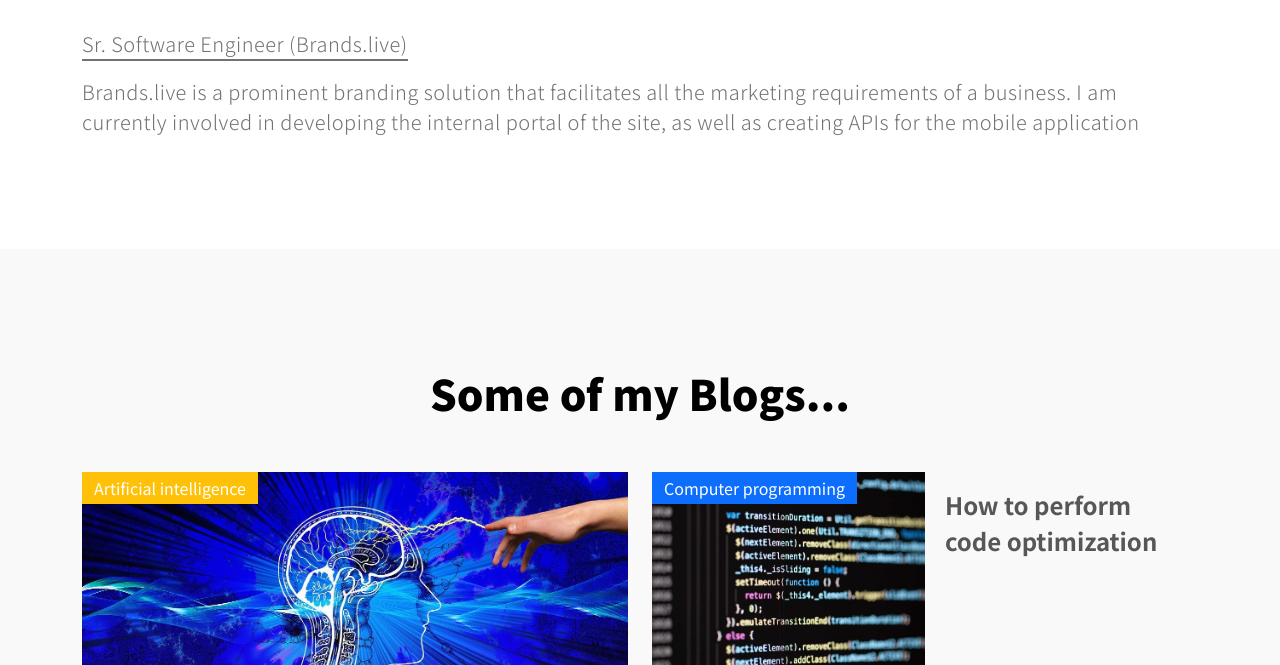
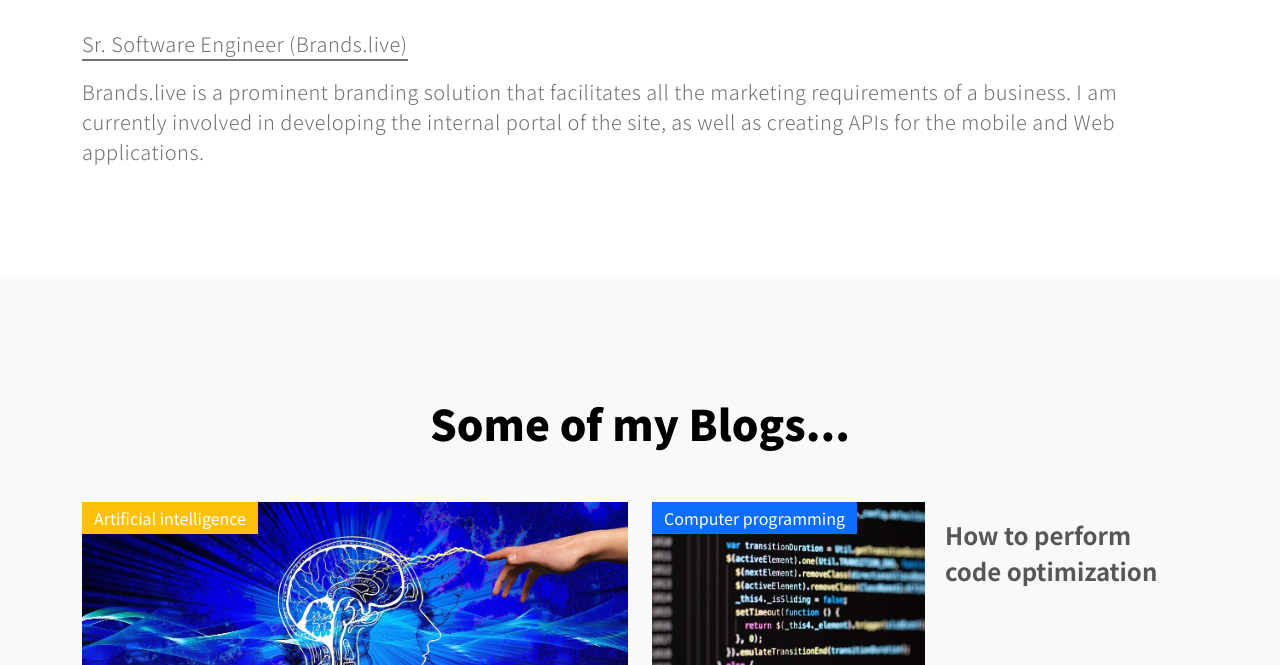
Before and after one commit to sonichandni/sonichandni.github.io, a plain HTML site: page index.html in a window 1280 px wide. Shown: the part 1745-2410 px from the top of the page. Drawn offline with Linux system fonts and the light colour scheme.

Commit message:
Update index.html

```diff
--- a/index.html
+++ b/index.html
@@ -176,7 +176,7 @@
                         </div>
                         <div class="col-12 mt-3">
                             <p class="me-4 border-ul" data-aos="fade-up" data-aos-delay="300">Sr. Software Engineer (Brands.live)</p>
-                            <p class="me-4" data-aos="fade-up" data-aos-delay="300"> Brands.live is a prominent branding solution that facilitates all the marketing requirements of a business. I am currently involved in developing the internal portal of the site, as well as creating APIs for the mobile application</p>
+                            <p class="me-4" data-aos="fade-up" data-aos-delay="300"> Brands.live is a prominent branding solution that facilitates all the marketing requirements of a business. I am currently involved in developing the internal portal of the site, as well as creating APIs for the mobile and Web applications.</p>
                         </div>
                     </div>
                 </div>
```
